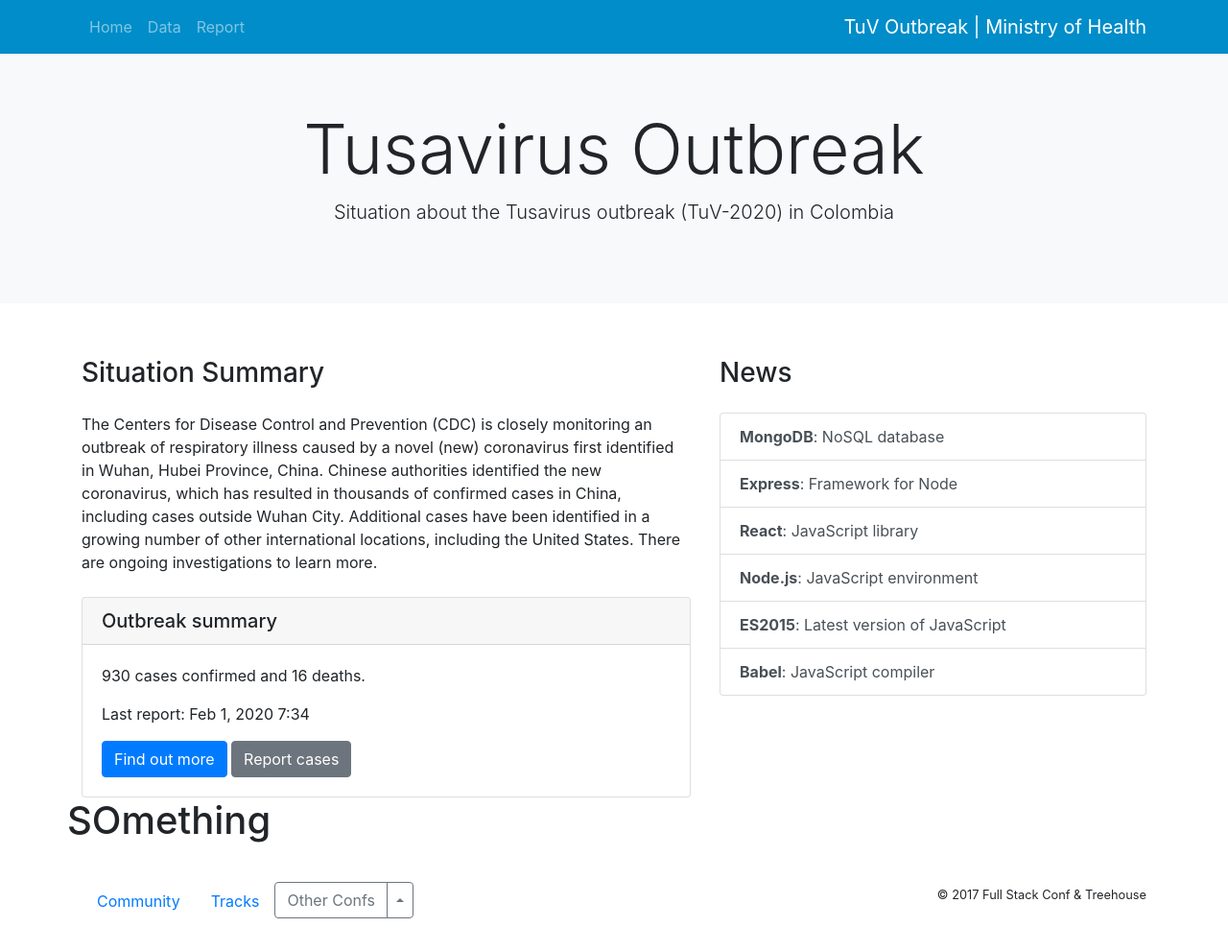
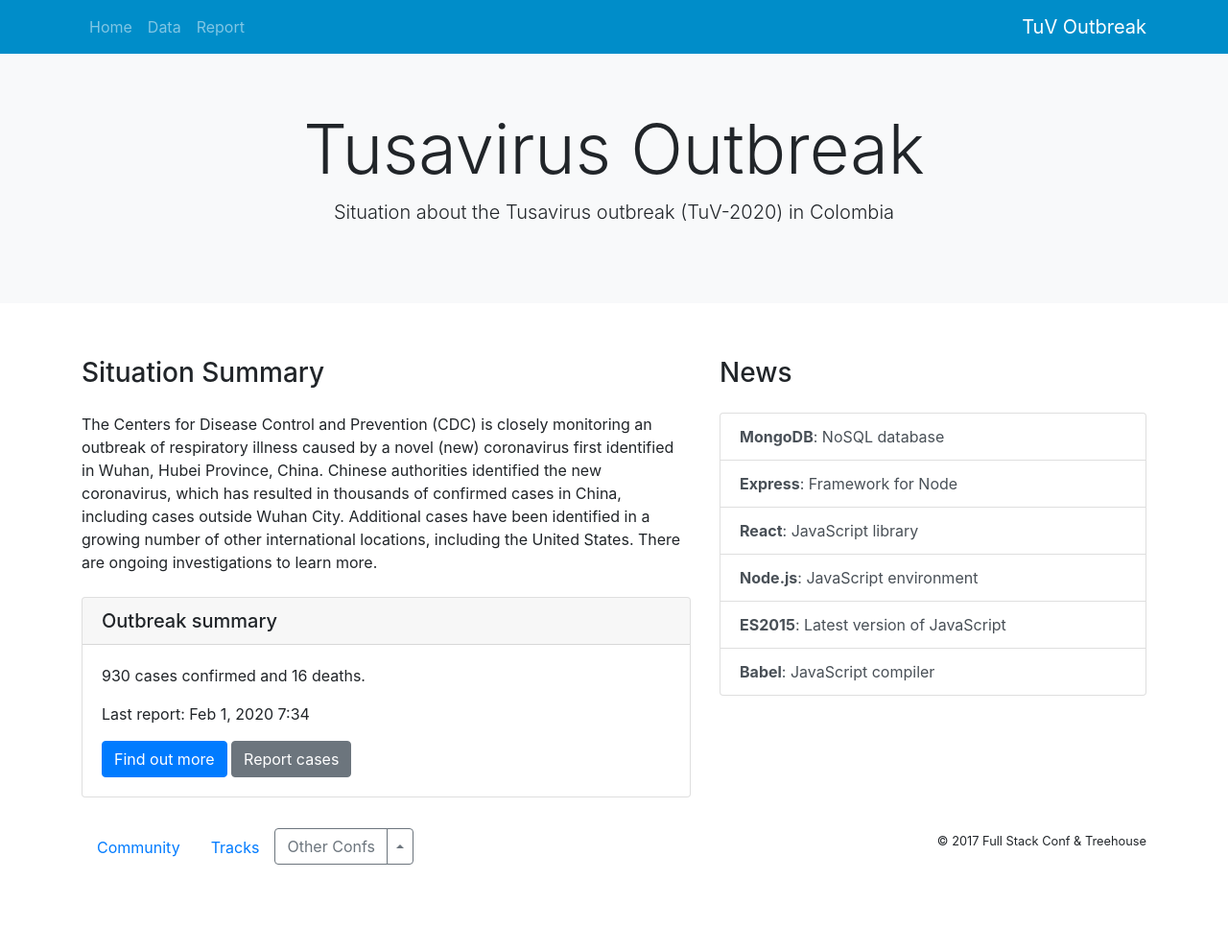
Before and after one commit to carlosz22/psl-outbreak, a Flask app: page / in a window 1280 px wide. Shown: the whole page at 96% size. After the commit the page ends 901 px from the top, so only its background shows below. Run offline with Flask 2, Linux system fonts and the light colour scheme; some libraries are stand-ins or nearby versions.

Commit message:
Fix title on navbar

```diff
--- a/web_flask/templates/index.html
+++ b/web_flask/templates/index.html
@@ -17,14 +17,14 @@
     <!-- navbar -->
     <nav class="navbar navbar-expand-lg navbar-dark bg-orange fixed-top">
         <div class="container">
-            <a class="navbar-brand order-1 mr-0" href="/" target="_blank">TuV Outbreak | Ministry of Health</a>
+            <a class="navbar-brand order-1 mr-0" href="/" target="_blank">TuV Outbreak</a>
             <button class="navbar-toggler" type="button" data-toggle="collapse" data-target="#navbarNavAltMarkup"
                 aria-controls="navbarNavAltMarkup" aria-expanded="false" aria-label="Toggle navigation">
                 <span class="navbar-toggler-icon"></span>
             </button>
             <div class="collapse navbar-collapse" id="navbarNavAltMarkup">
                 <div class="navbar-nav">
-                    <a class="nav-item nav-link" href="#home">Home <span class="sr-only">(current)</span></a>
+                    <a class="nav-item nav-link" href="/">Home <span class="sr-only">(current)</span></a>
                     <a class="nav-item nav-link" href="/data">Data</a>
                     <a class="nav-item nav-link" href="/report">Report</a>
                 </div>
@@ -81,9 +81,6 @@
             </div>
         </div>
 
-        <div class="row">
-            <h1>SOmething</h1>
-        </div>
         <!-- footer -->
         <div class="row py-3 my-3">
             <div class="col-md-7">
```
